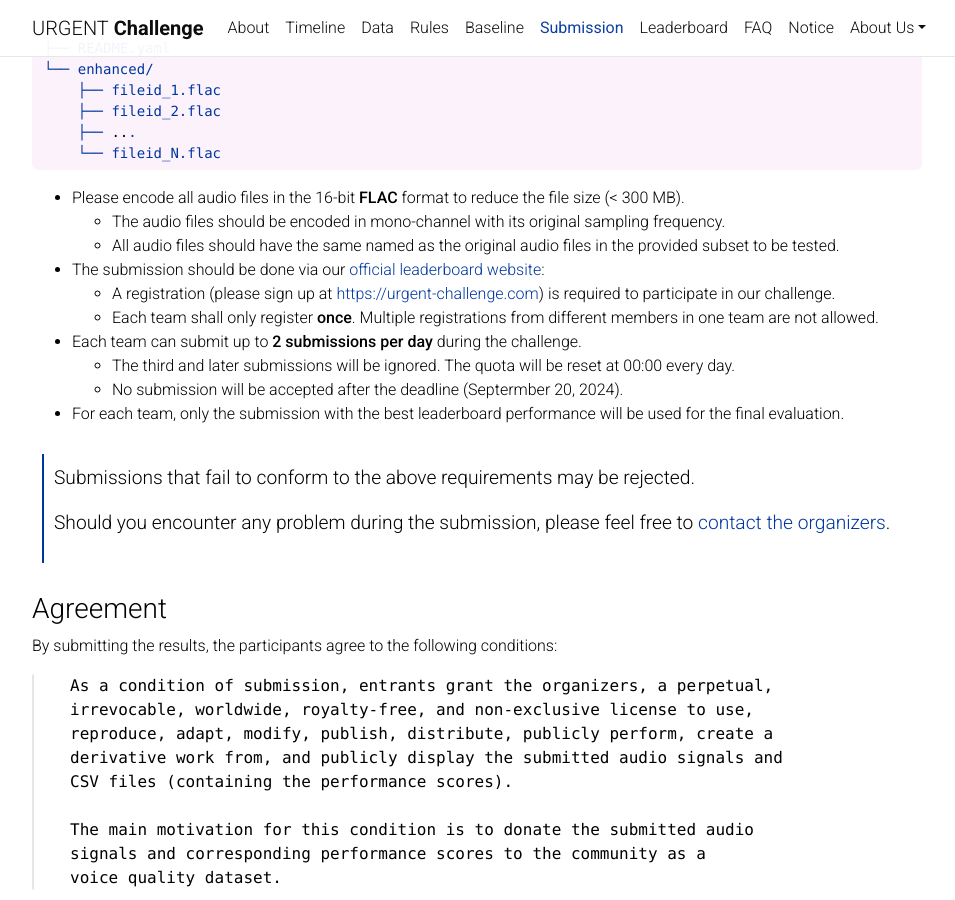
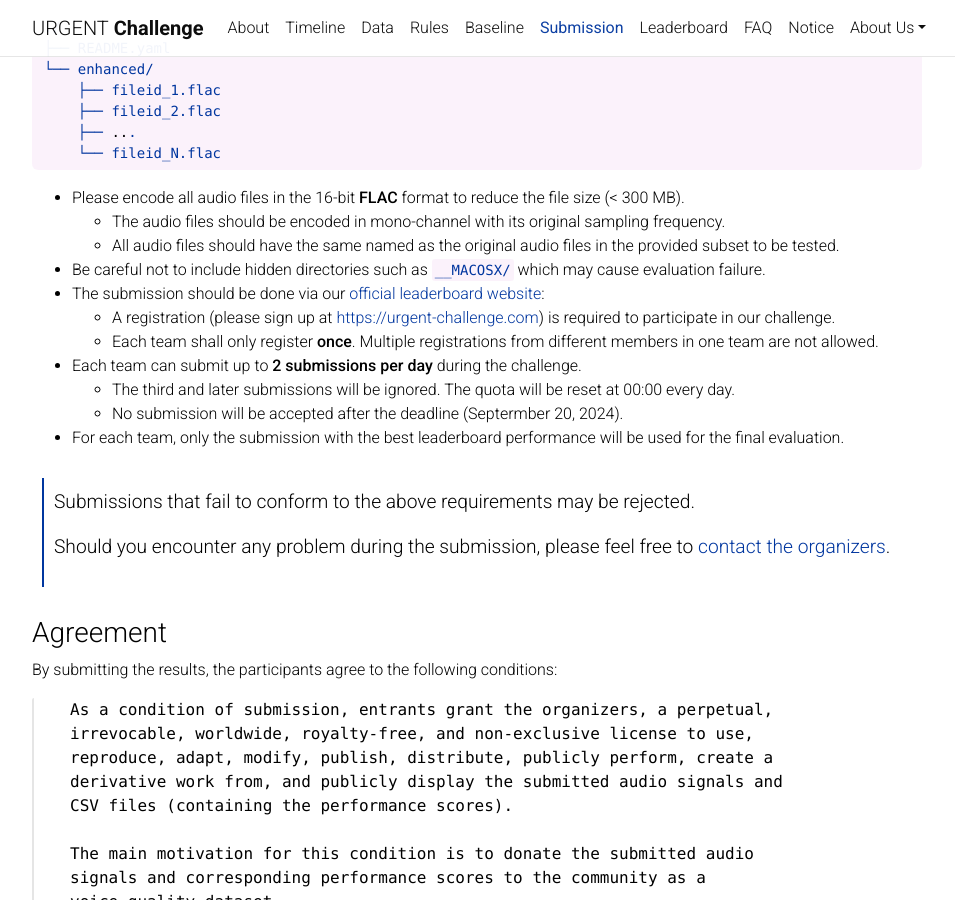
Before and after one commit to urgent-challenge/urgent2024, a Jekyll site: the page built from _pages/submission.md, in a window 1280 px wide and 900 px high, scrolled down 463 px. Shown: the whole window, without its empty margins (163-1118 px from the left). Built offline with Jekyll 4.4.1, drawn with Linux system fonts in a browser that asks for light colours; comment, search, counter and statistics services are not loaded; a style sheet for code colours, icons or effects is not loaded.

Commit message:
Update submission guidelines

```diff
--- a/_pages/submission.md
+++ b/_pages/submission.md
@@ -33,6 +33,7 @@ The submission system is open from June 20, 2024, to September 20, 2024 (23:59:5
 * Please encode all audio files in the 16-bit [**FLAC**](https://xiph.org/flac/) format to reduce the file size (< 300 MB).
     * The audio files should be encoded in mono-channel with its original sampling frequency.
     * All audio files should have the same named as the original audio files in the provided subset to be tested.
+* Be careful not to include hidden directories such as `__MACOSX/` which may cause evaluation failure.
 <!-- * The submission should be directly sent to the organizers via email at [urgent.challenge@gmail.com](mailto:urgent.challenge@gmail.com). -->
   <!-- * The subject of the email should be `URGENT2024 Submission from team {your_teamname}`. -->
 * The submission should be done via our [official leaderboard website](https://urgent-challenge.com/):
```
